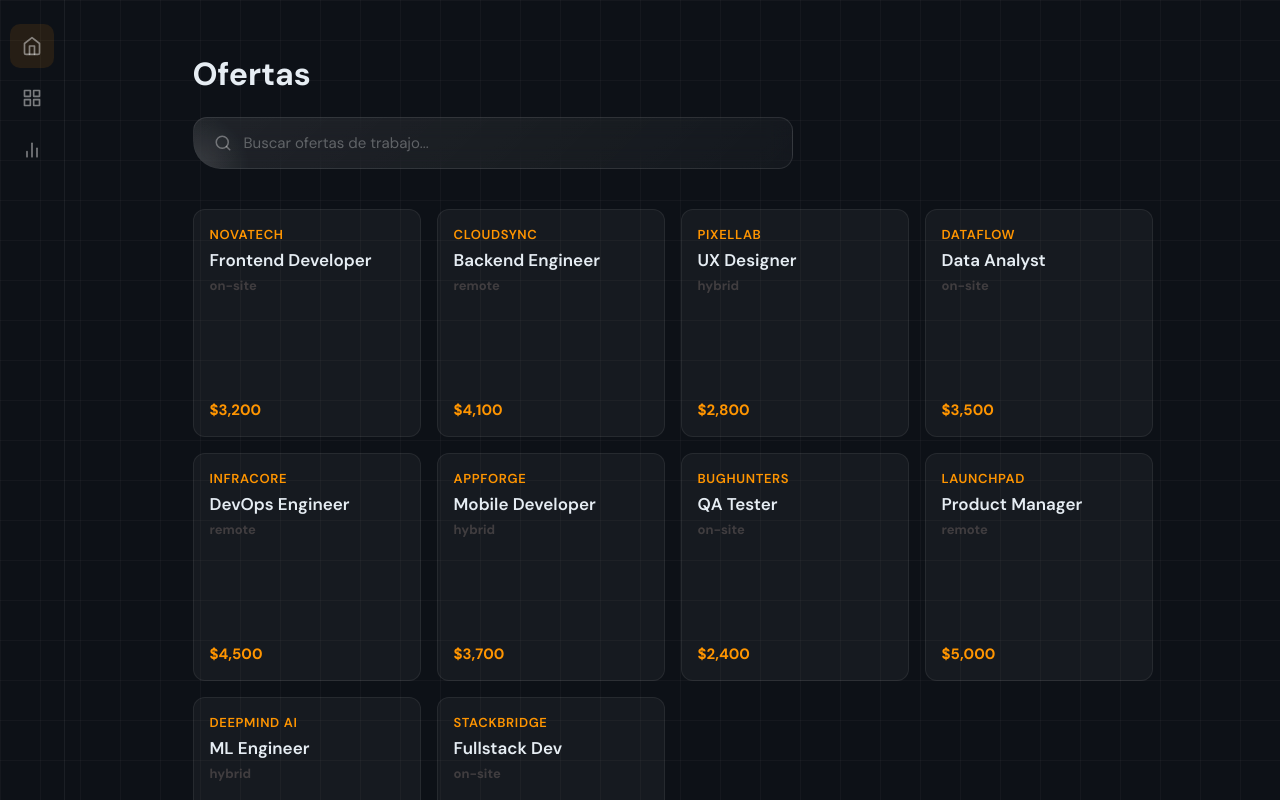
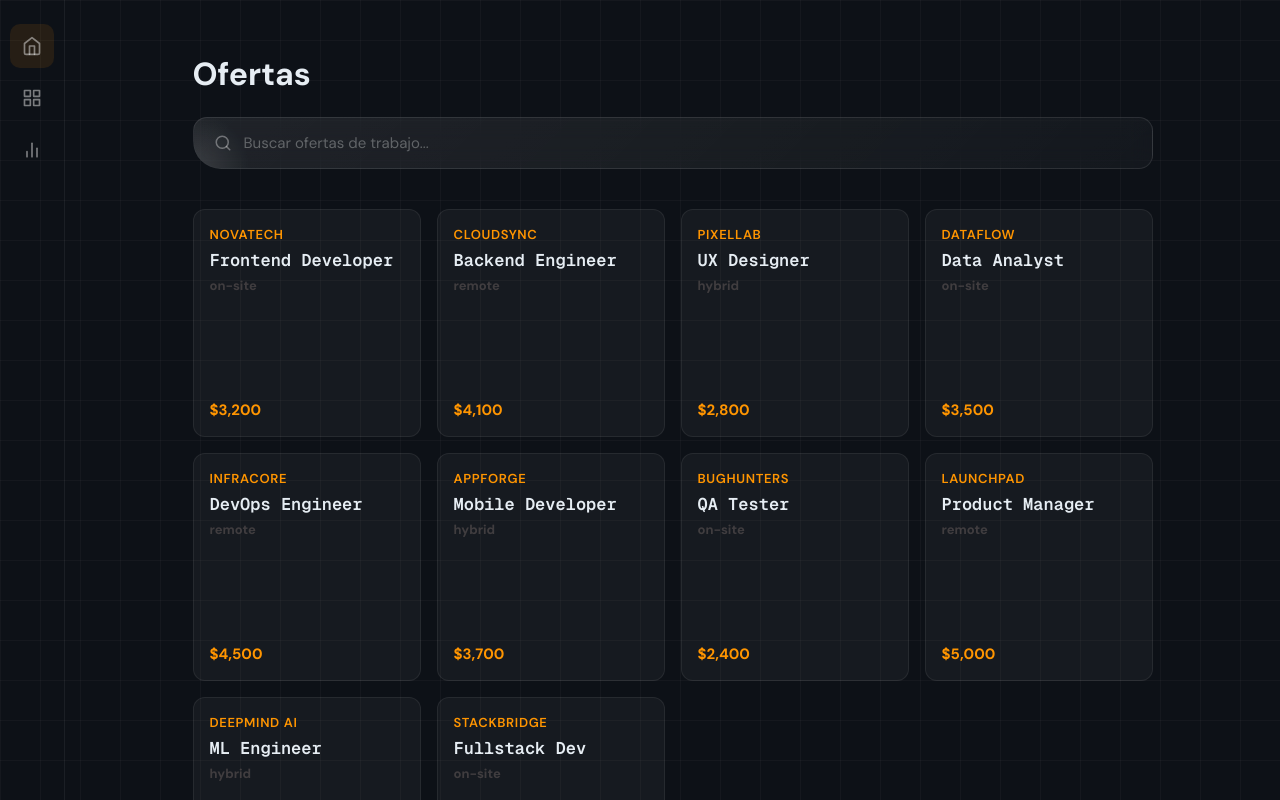
Before and after one commit to luchist/rapiempleo-frontend-ttip-unq, a React (Vite) app: page / in a window 1280 px wide. Shown: the top 800 px of the page. Built offline with nearby package versions, Linux system fonts and the light colour scheme.

Commit message:
feat: some style fixes

```diff
--- a/index.html
+++ b/index.html
@@ -8,7 +8,7 @@
   <title>RapiEmpleo</title>
   <link rel="preconnect" href="https://fonts.googleapis.com">
   <link rel="preconnect" href="https://fonts.gstatic.com" crossorigin>
-  <link href="https://fonts.googleapis.com/css2?family=DM+Sans:wght@400;600;700&display=swap" rel="stylesheet">
+  <link href="https://fonts.googleapis.com/css2?family=Geist+Mono:wght@400;500;600;700&amp;family=DM+Sans:wght@400;500;600;700&amp;display=swap" rel="stylesheet">
 </head>
 
 <body>
--- a/src/index.css
+++ b/src/index.css
@@ -28,7 +28,6 @@ body {
   padding: 0 20px;
   height: 52px;
   width: 100%;
-  max-width: 600px;
   box-sizing: border-box;
   margin-bottom: 2.5rem;
 }
@@ -61,6 +60,10 @@ body {
 
 .search-bar__input::placeholder {
   color: rgba(255, 255, 255, 0.3);
+}
+
+.section-title {
+  font-family: Geist Mono, monospace;
 }
 
 .offer-card {
@@ -156,6 +159,7 @@ body {
 
 .offer-card__title {
   margin: 0;
+  font-family: Geist Mono, monospace;
   font-size: 17px;
   font-weight: 600;
   color: #e6edf3;
```
